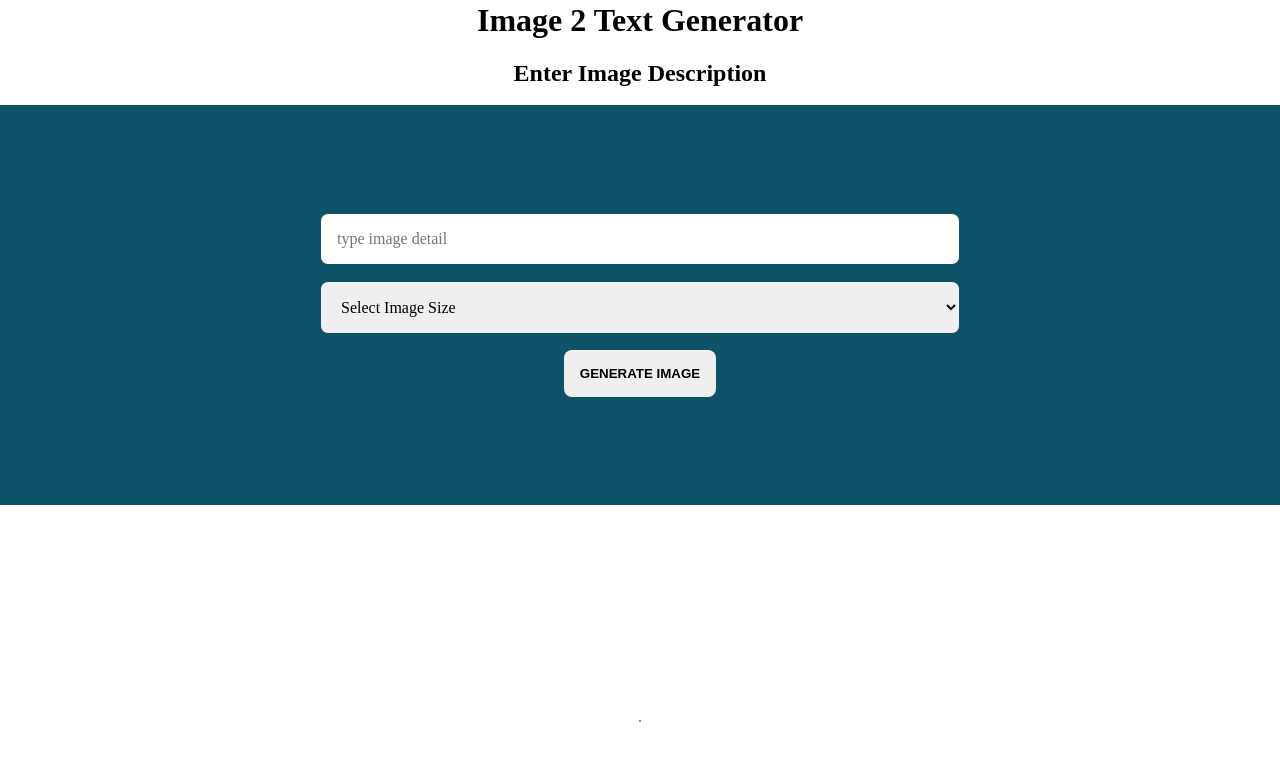
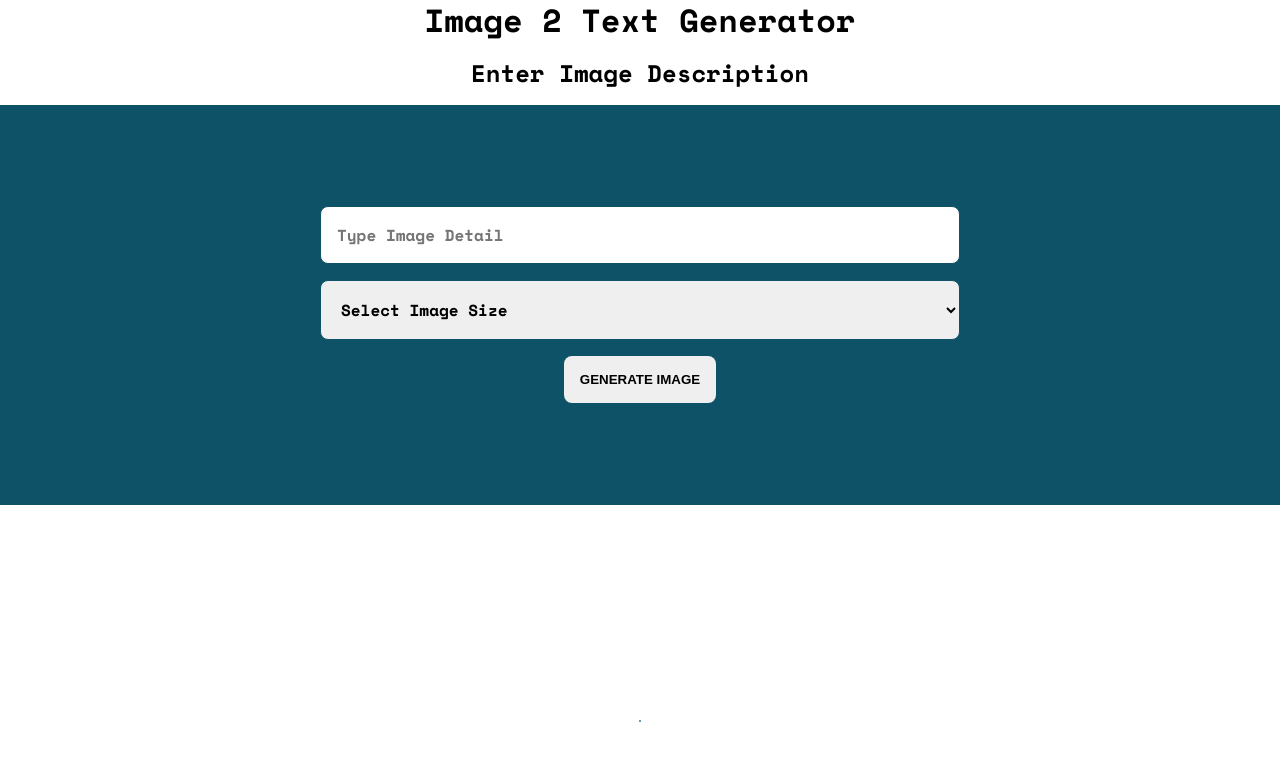
Before and after one commit to mcyandex/image-genertor-with-js, a React (Create React App) app: page / in a window 1280 px wide. Shown: the top 760 px of the page. Built offline with nearby package versions, Linux system fonts and the light colour scheme; no server answers.

Commit message:
styling: added font family

```diff
--- a/public/styles/css/style.css
+++ b/public/styles/css/style.css
@@ -12,6 +12,7 @@ html, body {
   width: 100%;
   height: 100%;
   text-align: justify;
+  font-family: "Space Mono", monospace;
 }
 html ::-webkit-scrollbar, body ::-webkit-scrollbar {
   width: 0.5rem;
@@ -36,6 +37,7 @@ textarea {
   color: #000;
   caret-color: #000;
   resize: none;
+  text-transform: capitalize;
 }
 input:hover,
 select:hover,
--- a/public/styles/style.scss
+++ b/public/styles/style.scss
@@ -17,6 +17,7 @@ html, body{
     width: 100%;
     height: 100%;
     text-align: justify;
+    font-family: 'Space Mono', monospace;
     // overflow: hidden;
 
     ::-webkit-scrollbar{
@@ -48,6 +49,7 @@ textarea{
     color: $dark;
     caret-color: $dark;
     resize: none;
+    text-transform: capitalize;
 
     &:hover{
         border: 1px solid $primary;
```
Also changed, not shown: 1 other file (tests, documents, lock files or other folders).
